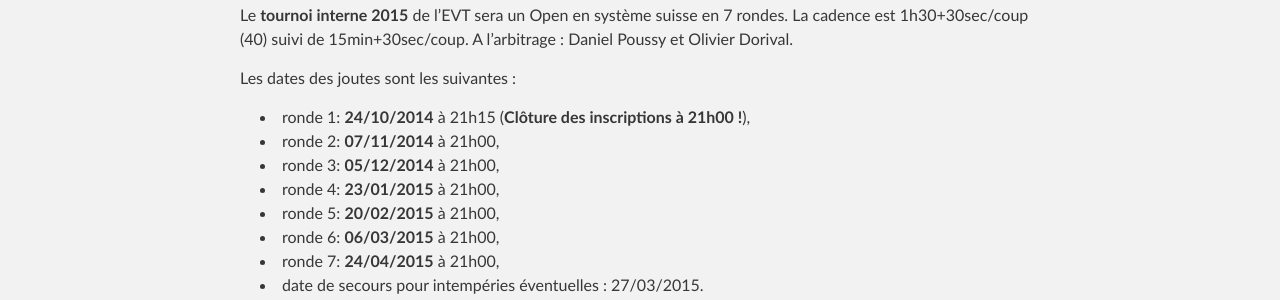
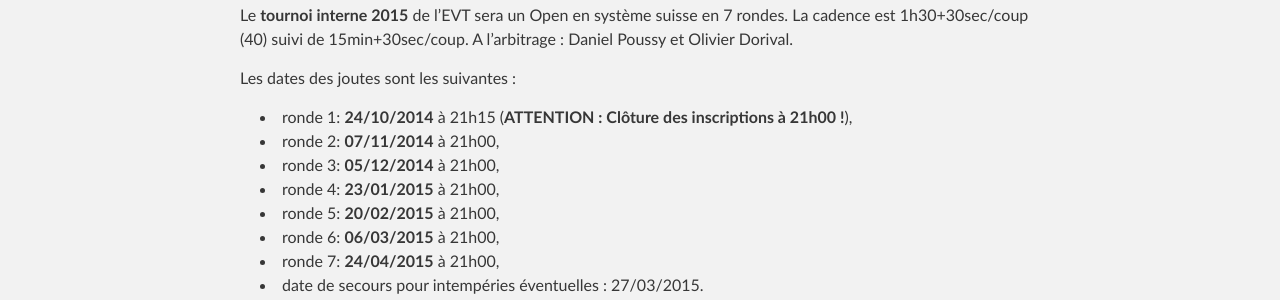
Before and after one commit to echiquier-villeneuve-tolosane/echiquier-villeneuve-tolosane.github.io, a Jekyll site: the page built from tournoiinterne.md, in a window 1280 px wide and 900 px high. Shown: the part 310-610 px from the top of the window. Built offline with Jekyll 4.4.1, drawn with Linux system fonts in a browser that asks for light colours; nearby versions of some CDN libraries.

Commit message:
Updated tournoiinterne.md

```diff
--- a/tournoiinterne.md
+++ b/tournoiinterne.md
@@ -11,7 +11,7 @@
 
 Les dates des joutes sont les suivantes :
 
-- ronde 1: **24/10/2014** à 21h15 (**Clôture des inscriptions à 21h00 !**),
+- ronde 1: **24/10/2014** à 21h15 (**ATTENTION : Clôture des inscriptions à 21h00 !**),
 - ronde 2: **07/11/2014** à 21h00,
 - ronde 3: **05/12/2014** à 21h00,
 - ronde 4: **23/01/2015** à 21h00,
```
